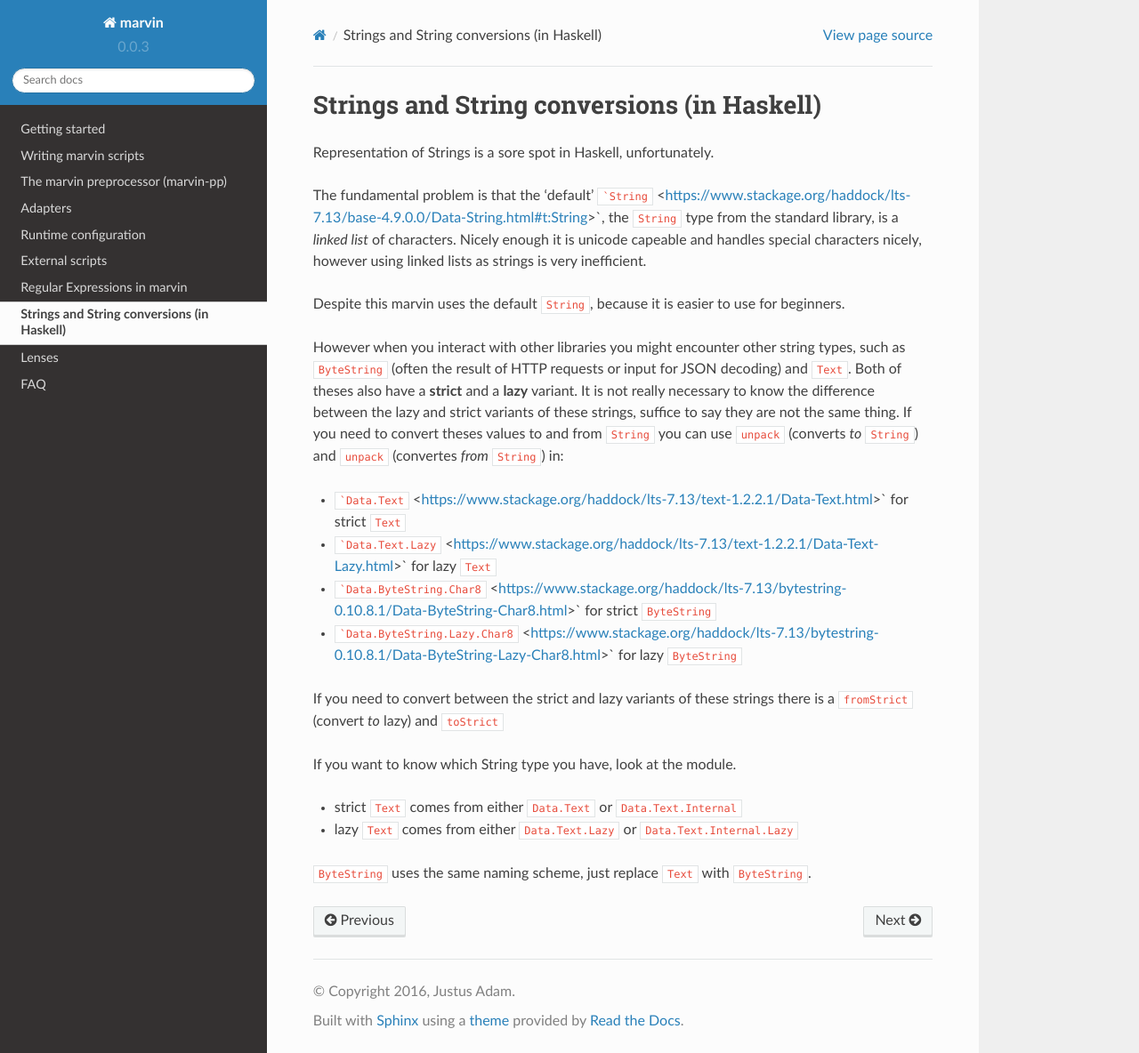
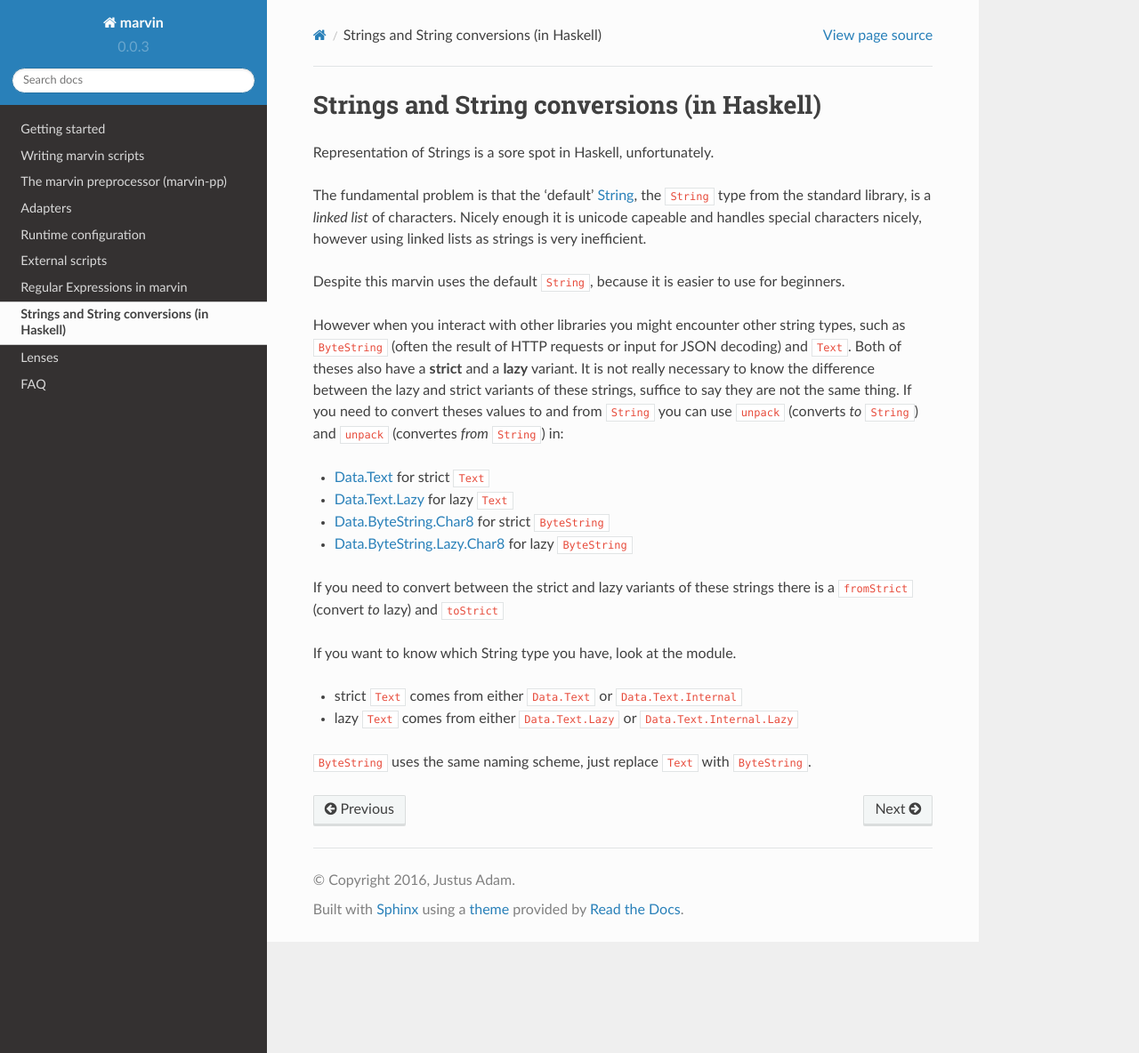
Before and after one commit to JustusAdam/marvin-docs, a Sphinx documentation site: the page built from source/strings.rst, in a window 1280 px wide and 1184 px high. Shown: the whole window at 89% size. Built offline with Sphinx 7.4.7 and the Read the Docs theme 2.0.0, drawn with Linux system fonts in a browser that asks for light colours.

Commit message:
Fixing links

````diff
--- a/source/adapters.rst
+++ b/source/adapters.rst
@@ -17,6 +17,4 @@ The capabilties required of an adapter is defined via the typeclass ``IsAdapter`
 Currently only one adapter is defined, which uses the the slack real time messaging api.
 A planned next adapter will be using the push notifications of the slack api.
 
-Users can define their own adapters of course but are strongly encouraged to release generic adapters publicly or `contribute them to marvin`_.
-
-.. _contribute them to marvin: https://github.com/JustusAdam/marvin/pulls
+Users can define their own adapters of course but are strongly encouraged to release generic adapters publicly or `contribute them to marvin <https://github.com/JustusAdam/marvin/pulls>`_.
--- a/source/configuration.rst
+++ b/source/configuration.rst
@@ -3,9 +3,7 @@
 Runtime configuration
 =====================
 
-Configuration for marvin is written in the `configurator`_ syntax.
-
-.. _configurator: https://hackage.haskell.com/package/configurator
+Configuration for marvin is written in the `configurator <https://hackage.haskell.com/package/configurator>`_ syntax.
 
 The configuration is read-only, aka the program does not alter the config itself.
 However the config is also auto-reload, meaning that the live system can adapt to changes in the config which are made while the system is running.
--- a/source/getting-started.rst
+++ b/source/getting-started.rst
@@ -22,10 +22,10 @@ To see the options of the initializer run ``marvin-init --help`` on your command
 Installing marvin
 -----------------
 
-You can get a release version of marvin on `Hackage <https://hackage.haskell.org/package/marvin>`
+You can get a release version of marvin on `Hackage <https://hackage.haskell.org/package/marvin>`_
 
 However this library is still a very early stage so you might want to get updates quicker.
-You can do so by using `stack <https://docs.haskellstack.org>` and adding a recent commit of this repository to your ``stack.yaml`` file.
+You can do so by using `stack <https://docs.haskellstack.org>`_ and adding a recent commit of this repository to your ``stack.yaml`` file.
 Stack will take care of downloading and building it for you.
 
 Your ``stack.yaml`` should include a section like this:
--- a/source/strings.rst
+++ b/source/strings.rst
@@ -3,7 +3,7 @@ Strings and String conversions (in Haskell)
 
 Representation of Strings is a sore spot in Haskell, unfortunately.
 
-The fundamental problem is that the 'default' ```String`` <https://www.stackage.org/haddock/lts-7.13/base-4.9.0.0/Data-String.html#t:String>`, the ``String`` type from the standard library, is a *linked list* of characters.
+The fundamental problem is that the 'default' `String <https://www.stackage.org/haddock/lts-7.13/base-4.9.0.0/Data-String.html#t:String>`_, the ``String`` type from the standard library, is a *linked list* of characters.
 Nicely enough it is unicode capeable and handles special characters nicely, however using linked lists as strings is very inefficient.
 
 Despite this marvin uses the default ``String``, because it is easier to use for beginners.
@@ -13,10 +13,10 @@ Both of theses also have a **strict** and a **lazy** variant.
 It is not really necessary to know the difference between the lazy and strict variants of these strings, suffice to say they are not the same thing.
 If you need to convert theses values to and from ``String`` you can use ``unpack`` (converts *to* ``String``) and ``unpack`` (convertes *from* ``String``) in:
 
-* ```Data.Text`` <https://www.stackage.org/haddock/lts-7.13/text-1.2.2.1/Data-Text.html>` for strict ``Text``
-* ```Data.Text.Lazy`` <https://www.stackage.org/haddock/lts-7.13/text-1.2.2.1/Data-Text-Lazy.html>` for lazy ``Text``
-* ```Data.ByteString.Char8`` <https://www.stackage.org/haddock/lts-7.13/bytestring-0.10.8.1/Data-ByteString-Char8.html>` for strict ``ByteString``
-* ```Data.ByteString.Lazy.Char8`` <https://www.stackage.org/haddock/lts-7.13/bytestring-0.10.8.1/Data-ByteString-Lazy-Char8.html>` for lazy ``ByteString``
+* `Data.Text <https://www.stackage.org/haddock/lts-7.13/text-1.2.2.1/Data-Text.html>`_ for strict ``Text``
+* `Data.Text.Lazy <https://www.stackage.org/haddock/lts-7.13/text-1.2.2.1/Data-Text-Lazy.html>`_ for lazy ``Text``
+* `Data.ByteString.Char8 <https://www.stackage.org/haddock/lts-7.13/bytestring-0.10.8.1/Data-ByteString-Char8.html>`_ for strict ``ByteString``
+* `Data.ByteString.Lazy.Char8 <https://www.stackage.org/haddock/lts-7.13/bytestring-0.10.8.1/Data-ByteString-Lazy-Char8.html>`_ for lazy ``ByteString``
 
 If you need to convert between the strict and lazy variants of these strings there is a ``fromStrict`` (convert *to* lazy) and ``toStrict``
 
````
